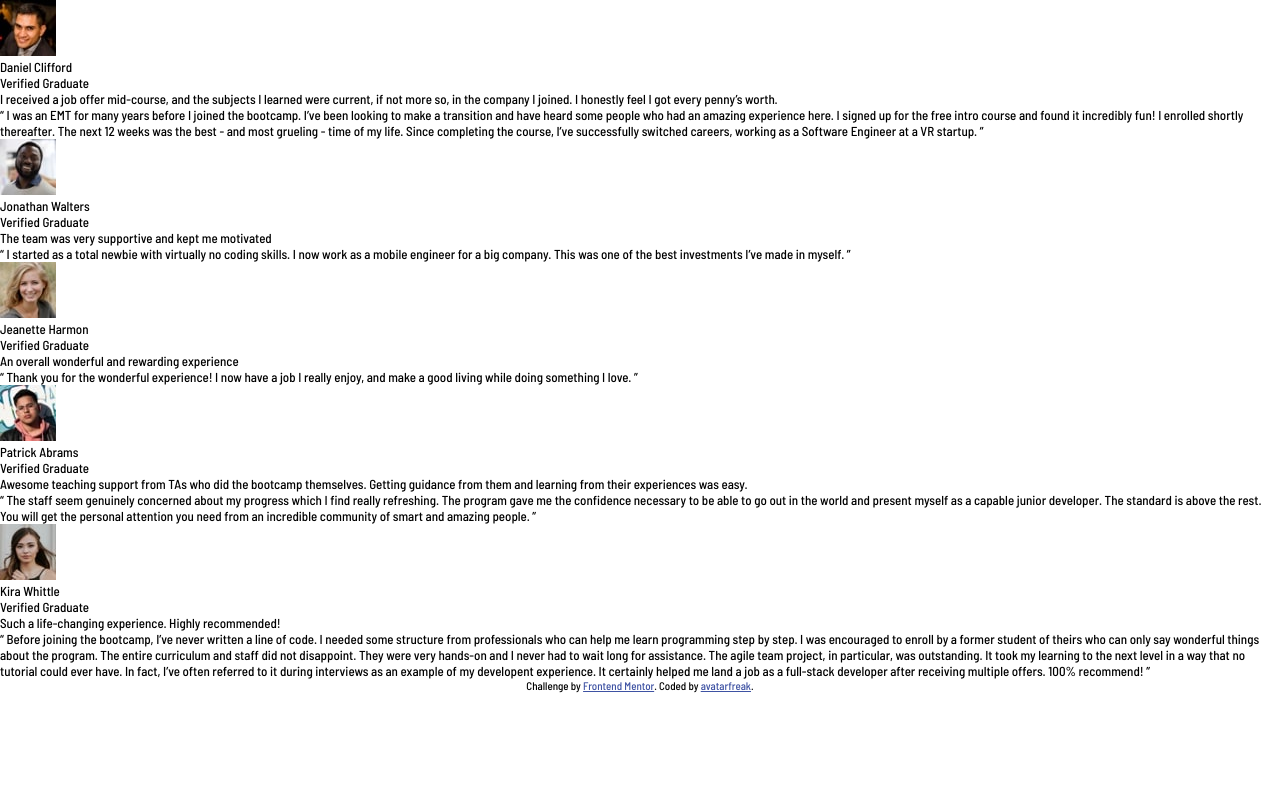
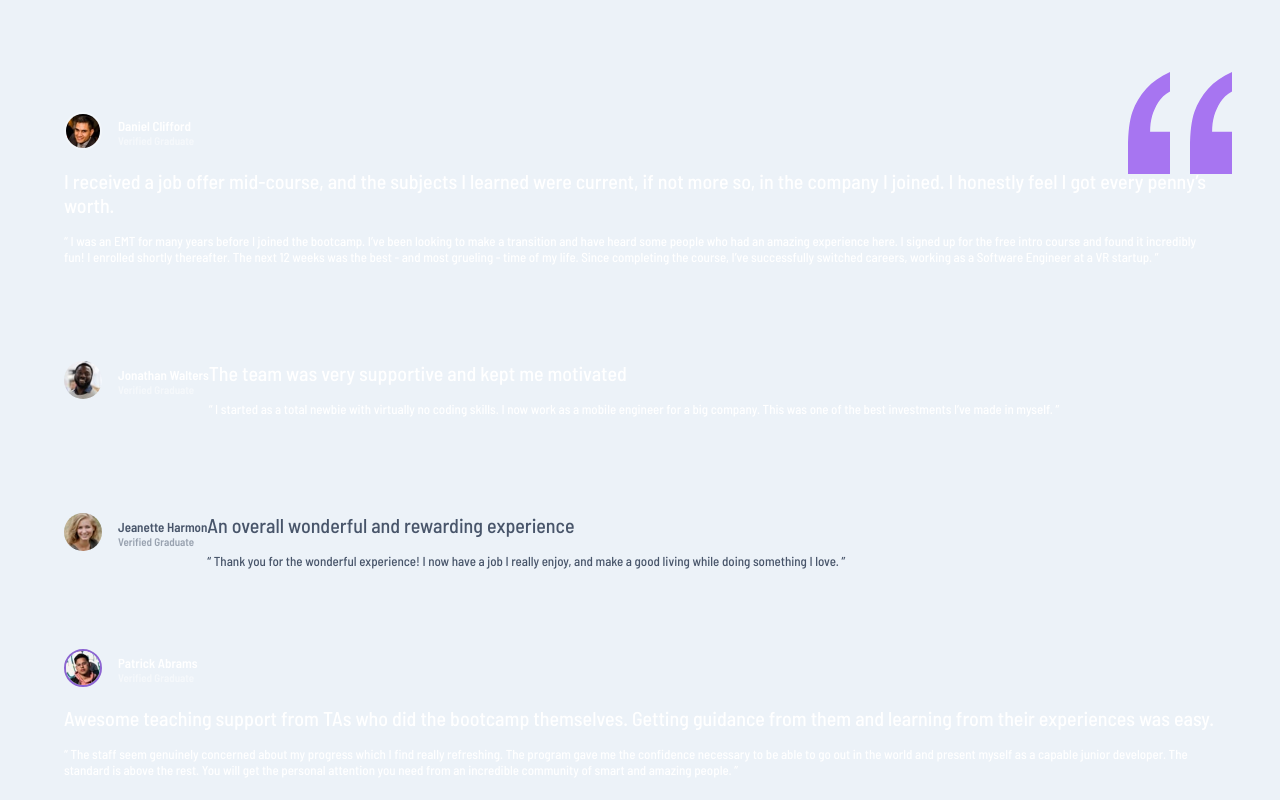
Before and after one commit to avatarfreak/frontend-testimonials-grid, a plain HTML site: page index.html in a window 1280 px wide. Shown: the top 800 px of the page. Drawn offline with Linux system fonts and the light colour scheme.

Commit message:
styled for mobile updated

```diff
--- a/css/main.css
+++ b/css/main.css
@@ -9,8 +9,13 @@
   --clr-neutral-100: hsl(0, 0%, 81%);
   --clr-neutral-110: hsl(210, 46%, 95%);
 
-  --fs-weight-bold: 500;
-  --fs-weight-semi-bold: 600;
+  --fs-size-xs: 0.6875rem;
+  --fs-size-sm: 0.8125rem;
+  --fs-size-md: 1.125rem;
+  --fs-size-lg: 1.25rem;
+
+  --fw-weight-bold: 500;
+  --fw-weight-semi-bold: 600;
 }
 
 *,
@@ -22,10 +27,16 @@
 }
 
 body {
-  height: 100%;
+  min-height: 100vh;
+  font-family: "Barlow Semi Condensed", sans-serif;
+  font-size: var(--fs-size-sm);
+  color: var(--clr-primary-100);
+  background: var(--clr-neutral-110);
   margin: 0 auto;
-  font-family: "Barlow Semi Condensed", sans-serif;
-  font-size: 13px;
+  padding: 4.5rem 1.5rem;
+}
+a {
+  text-decoration: none;
 }
 
 img {
@@ -38,10 +49,101 @@ cite {
   display: block;
 }
 
+main {
+  display: grid;
+  grid-template-columns: 1fr;
+  gap: 1.5rem;
+  place-content: center;
+  max-width: 1920px;
+}
+
+.violet {
+  background-color: var(--clr-primary-90);
+}
+
+.grayish-blue {
+  background: var(--clr-primary-110);
+}
+
+.wheatish {
+  background: var(--clr-primary-100);
+}
+.blackish-blue {
+  background: var(--clr-primary-120);
+}
+
+figure {
+  border-radius: 5px;
+  padding: 40px;
+  display: flex;
+  align-items: center;
+  flex-wrap: wrap;
+}
+
+figure .testimonial__img img {
+  --img-size: 38px;
+  height: var(--img-size);
+  width: var(--img-size);
+  border-radius: 50%;
+  margin-right: 1rem;
+}
+
+figure .testimonial__author {
+  font-size: var(--fs-size-sm);
+  font-weight: var(--fw-weight-semi-bold);
+}
+
+figure .testimonial__graduate {
+  font-size: var(--fs-size-xs);
+  font-weight: var(--fw-weight-semi-bold);
+  opacity: 50%;
+}
+
+figure .testimonial__statement {
+  font-size: var(--fs-size-md);
+  margin: 1rem 0;
+}
+@media only screen and (min-width: 375px) {
+  figure .testimonial__statement {
+    font-size: var(--fs-size-lg);
+  }
+}
+.testimonial__review {
+  font-weight: var(--fw-weight-bold);
+  opacity: 70%;
+  margin-bottom: 1.5rem;
+}
+
+figure:first-child {
+  background-image: url("../images/bg-pattern-quotation.svg");
+  background-repeat: no-repeat;
+  background-position: top right 1.5rem;
+}
+
+figure:first-child img {
+  border: 2px solid hsla(0, 0%, 100%, 0.3);
+}
+
+figure:nth-child(3) {
+  color: var(--clr-primary-110);
+}
+
+figure:nth-child(4) img {
+  border: 2px solid hsla(263, 55%, 52%, 0.8);
+}
+
+figure:last-child {
+  color: var(--clr-primary-110);
+}
+
+.footer {
+  color: var(--clr-primary-110);
+}
+
 .attribution {
   font-size: 11px;
   text-align: center;
 }
 .attribution a {
-  color: hsl(228, 45%, 44%);
+  color: var(--clr-primary-90);
 }
```
